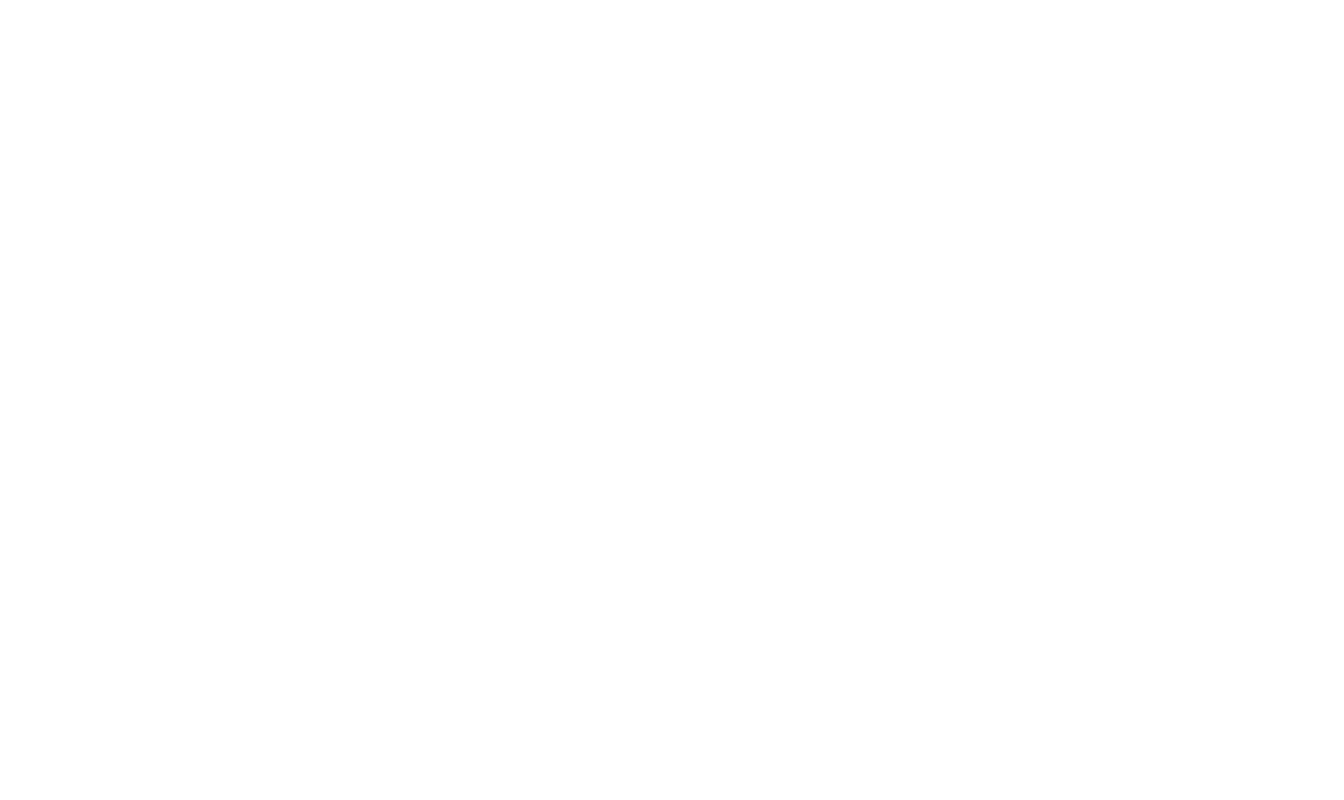
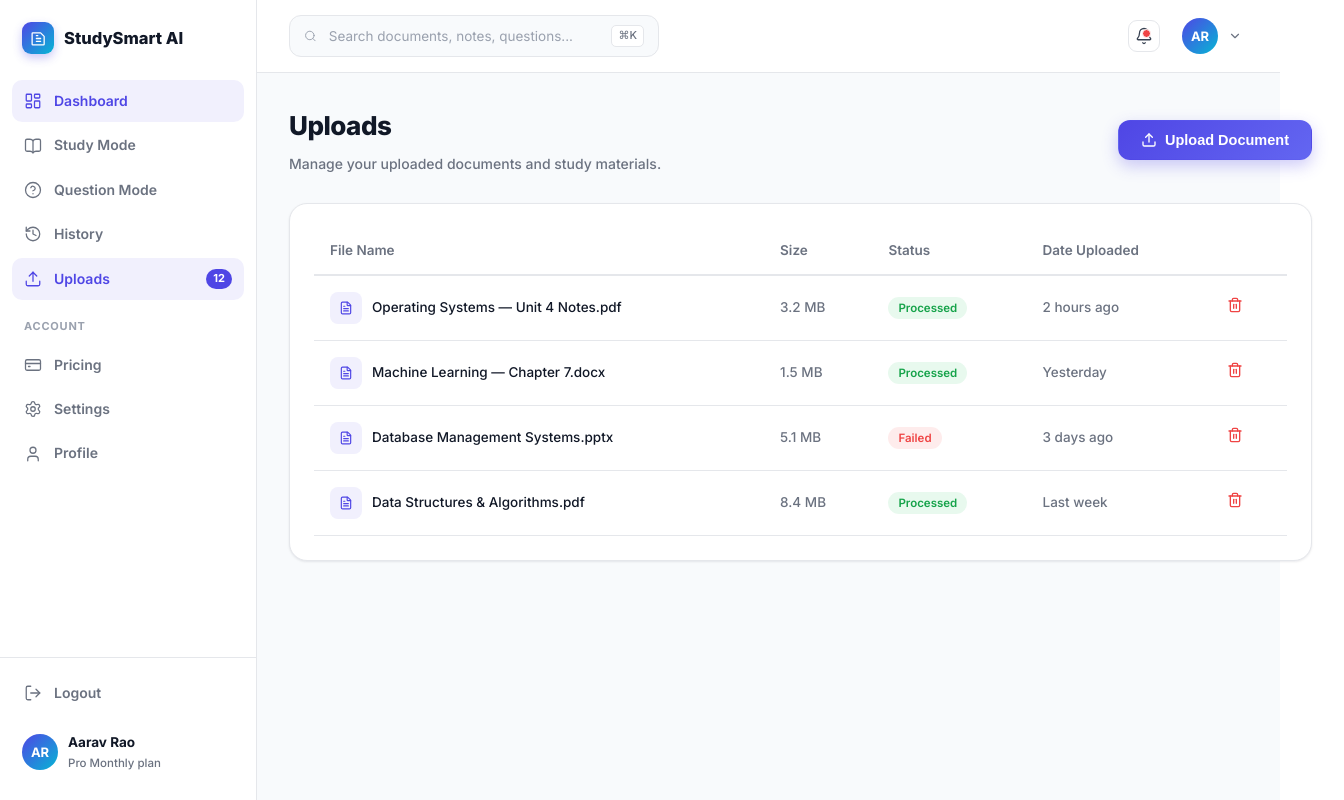
Before and after one commit to maheshdadwal07/StudySmart-Ai, a React (Vite) app in the folder frontend/: page /uploads in a window 1280 px wide. Before the commit this address had no page. Shown: the whole page, 1344 px wide, since content can reach past the window. Built offline with nearby package versions, Linux system fonts and the light colour scheme; the HTML template or start-up script is replaced by a standard one.

Commit message:
pages like upload, history created

```diff
--- a/frontend/src/App.jsx
+++ b/frontend/src/App.jsx
@@ -9,6 +9,8 @@
 import Dashboard from './pages/Dashboard/Dashboard'
 import ProfilePage from './pages/Profile/ProfilePage'
 import SettingsPage from './pages/Settings/SettingsPage'
+import HistoryPage from './pages/History/HistoryPage'
+import UploadsPage from './pages/Uploads/UploadsPage'
 import StudyMode from './pages/StudyMode/StudyMode'
 import QuestionMode from './pages/QuestionMode/QuestionMode'
 
@@ -25,6 +27,8 @@
       {/* Dashboard routes (shared layout: sidebar + topnav) */}
       <Route element={<DashboardLayout />}>
         <Route path="/dashboard" element={<Dashboard />} />
+        <Route path="/history"   element={<HistoryPage />} />
+        <Route path="/uploads"   element={<UploadsPage />} />
         <Route path="/profile"   element={<ProfilePage />} />
         <Route path="/settings"  element={<SettingsPage />} />
       </Route>
--- a/frontend/src/components/landing/Navbar.jsx
+++ b/frontend/src/components/landing/Navbar.jsx
@@ -29,7 +29,7 @@
           <a href="#features">Features</a>
           <a href="#why">Why StudySmart</a>
           <a href="#testimonials">Testimonials</a>
-          <a href="#pricing">Pricing</a>
+          <Link to="/pricing">Pricing</Link>
           <a href="#faq">FAQ</a>
         </div>
 
--- a/frontend/src/components/layout/Sidebar.jsx
+++ b/frontend/src/components/layout/Sidebar.jsx
@@ -48,7 +48,7 @@
       </nav>
 
       <div className="sidebar-footer">
-        <Link to="/logout" className="nav-item">
+        <Link to="/login" className="nav-item">
           <LogOut size={18} strokeWidth={1.7} />
           Logout
         </Link>
--- /dev/null
+++ b/frontend/src/pages/History/HistoryPage.jsx
@@ -0,0 +1,65 @@
+import React from 'react';
+import { History, Search, Filter, MoreHorizontal } from 'lucide-react';
+import '../../styles/dashboard.css';
+
+const HISTORY_DATA = [
+  { id: 1, title: 'Operating Systems — Unit 4 Notes', type: 'PDF', date: '2 hours ago', action: 'Question generation' },
+  { id: 2, title: 'Machine Learning — Chapter 7', type: 'DOCX', date: 'Yesterday', action: 'Summary generated' },
+  { id: 3, title: 'Database Management Systems', type: 'PPTX', date: '3 days ago', action: 'Flashcards created' },
+  { id: 4, title: 'Data Structures & Algorithms', type: 'PDF', date: 'Last week', action: 'Study session' },
+];
+
+export default function HistoryPage() {
+  return (
+    <>
+      <div className="page-head">
+        <div>
+          <h1>History</h1>
+          <p>Review your past study sessions and generated materials.</p>
+        </div>
+      </div>
+
+      <div className="panel">
+        <div style={{ display: 'flex', gap: 12, marginBottom: 20 }}>
+          <div className="input-wrap" style={{ flex: 1, maxWidth: 300 }}>
+            <span className="input-icon"><Search size={16} /></span>
+            <input type="text" className="auth-input" placeholder="Search history..." style={{ paddingLeft: 40 }} />
+          </div>
+          <button className="btn btn-secondary">
+            <Filter size={16} />
+            Filter
+          </button>
+        </div>
+
+        <div style={{ overflowX: 'auto' }}>
+          <table style={{ width: '100%', borderCollapse: 'collapse', textAlign: 'left', fontSize: 13.5 }}>
+            <thead>
+              <tr style={{ borderBottom: '2px solid var(--border)', color: 'var(--text-muted)' }}>
+                <th style={{ padding: '12px 16px', fontWeight: 600 }}>Document</th>
+                <th style={{ padding: '12px 16px', fontWeight: 600 }}>Type</th>
+                <th style={{ padding: '12px 16px', fontWeight: 600 }}>Action</th>
+                <th style={{ padding: '12px 16px', fontWeight: 600 }}>Date</th>
+                <th style={{ padding: '12px 16px', fontWeight: 600, width: 50 }}></th>
+              </tr>
+            </thead>
+            <tbody>
+              {HISTORY_DATA.map((item) => (
+                <tr key={item.id} style={{ borderBottom: '1px solid var(--border)' }}>
+                  <td style={{ padding: '16px', fontWeight: 500, color: 'var(--text)' }}>{item.title}</td>
+                  <td style={{ padding: '16px', color: 'var(--text-muted)' }}>{item.type}</td>
+                  <td style={{ padding: '16px', color: 'var(--text-muted)' }}>{item.action}</td>
+                  <td style={{ padding: '16px', color: 'var(--text-muted)' }}>{item.date}</td>
+                  <td style={{ padding: '16px' }}>
+                    <button style={{ background: 'none', border: 'none', cursor: 'pointer', color: 'var(--text-muted)' }}>
+                      <MoreHorizontal size={18} />
+                    </button>
+                  </td>
+                </tr>
+              ))}
+            </tbody>
+          </table>
+        </div>
+      </div>
+    </>
+  );
+}
--- a/frontend/src/pages/Pricing/PricingPage.jsx
+++ b/frontend/src/pages/Pricing/PricingPage.jsx
@@ -4,6 +4,9 @@
 import Footer from '../../components/landing/Footer';
 import Reveal from '../../components/landing/Reveal';
 import FAQ from '../../components/landing/FAQ';
+import Features from '../../components/landing/Features';
+import WhyChoose from '../../components/landing/WhyChoose';
+import Testimonials from '../../components/landing/Testimonials';
 import '../../styles/landing.css';
 
 /* ── SVG helpers ── */
@@ -245,6 +248,11 @@
         </div>
       </section>
 
+      {/* ── LANDING COMPONENTS ── */}
+      <Features />
+      <WhyChoose />
+      <Testimonials />
+
       {/* ── FAQ ───────────────────────────────────────────── */}
       <FAQ />
 
--- /dev/null
+++ b/frontend/src/pages/Uploads/UploadsPage.jsx
@@ -0,0 +1,71 @@
+import React from 'react';
+import { Upload, File, FileText, FileSpreadsheet, Trash2 } from 'lucide-react';
+import '../../styles/dashboard.css';
+
+const UPLOADS_DATA = [
+  { id: 1, title: 'Operating Systems — Unit 4 Notes.pdf', size: '3.2 MB', date: '2 hours ago', status: 'Processed' },
+  { id: 2, title: 'Machine Learning — Chapter 7.docx', size: '1.5 MB', date: 'Yesterday', status: 'Processed' },
+  { id: 3, title: 'Database Management Systems.pptx', size: '5.1 MB', date: '3 days ago', status: 'Failed' },
+  { id: 4, title: 'Data Structures & Algorithms.pdf', size: '8.4 MB', date: 'Last week', status: 'Processed' },
+];
+
+export default function UploadsPage() {
+  return (
+    <>
+      <div className="page-head" style={{ display: 'flex', justifyContent: 'space-between', alignItems: 'center' }}>
+        <div>
+          <h1>Uploads</h1>
+          <p>Manage your uploaded documents and study materials.</p>
+        </div>
+        <button className="btn btn-primary">
+          <Upload size={16} />
+          Upload Document
+        </button>
+      </div>
+
+      <div className="panel">
+        <div style={{ overflowX: 'auto' }}>
+          <table style={{ width: '100%', borderCollapse: 'collapse', textAlign: 'left', fontSize: 13.5 }}>
+            <thead>
+              <tr style={{ borderBottom: '2px solid var(--border)', color: 'var(--text-muted)' }}>
+                <th style={{ padding: '12px 16px', fontWeight: 600 }}>File Name</th>
+                <th style={{ padding: '12px 16px', fontWeight: 600 }}>Size</th>
+                <th style={{ padding: '12px 16px', fontWeight: 600 }}>Status</th>
+                <th style={{ padding: '12px 16px', fontWeight: 600 }}>Date Uploaded</th>
+                <th style={{ padding: '12px 16px', fontWeight: 600, width: 50 }}></th>
+              </tr>
+            </thead>
+            <tbody>
+              {UPLOADS_DATA.map((item) => (
+                <tr key={item.id} style={{ borderBottom: '1px solid var(--border)' }}>
+                  <td style={{ padding: '16px', fontWeight: 500, color: 'var(--text)', display: 'flex', alignItems: 'center', gap: 10 }}>
+                    <div style={{ width: 32, height: 32, borderRadius: 8, background: 'rgba(79,70,229,0.08)', display: 'flex', alignItems: 'center', justifyContent: 'center' }}>
+                      <FileText size={14} color="#4F46E5" />
+                    </div>
+                    {item.title}
+                  </td>
+                  <td style={{ padding: '16px', color: 'var(--text-muted)' }}>{item.size}</td>
+                  <td style={{ padding: '16px' }}>
+                    <span style={{
+                      fontSize: 11.5, fontWeight: 600, padding: '4px 10px', borderRadius: 999,
+                      background: item.status === 'Processed' ? 'rgba(34,197,94,0.1)' : 'rgba(239,68,68,0.1)',
+                      color: item.status === 'Processed' ? '#16A34A' : '#EF4444'
+                    }}>
+                      {item.status}
+                    </span>
+                  </td>
+                  <td style={{ padding: '16px', color: 'var(--text-muted)' }}>{item.date}</td>
+                  <td style={{ padding: '16px' }}>
+                    <button style={{ background: 'none', border: 'none', cursor: 'pointer', color: '#EF4444' }}>
+                      <Trash2 size={16} />
+                    </button>
+                  </td>
+                </tr>
+              ))}
+            </tbody>
+          </table>
+        </div>
+      </div>
+    </>
+  );
+}
```
